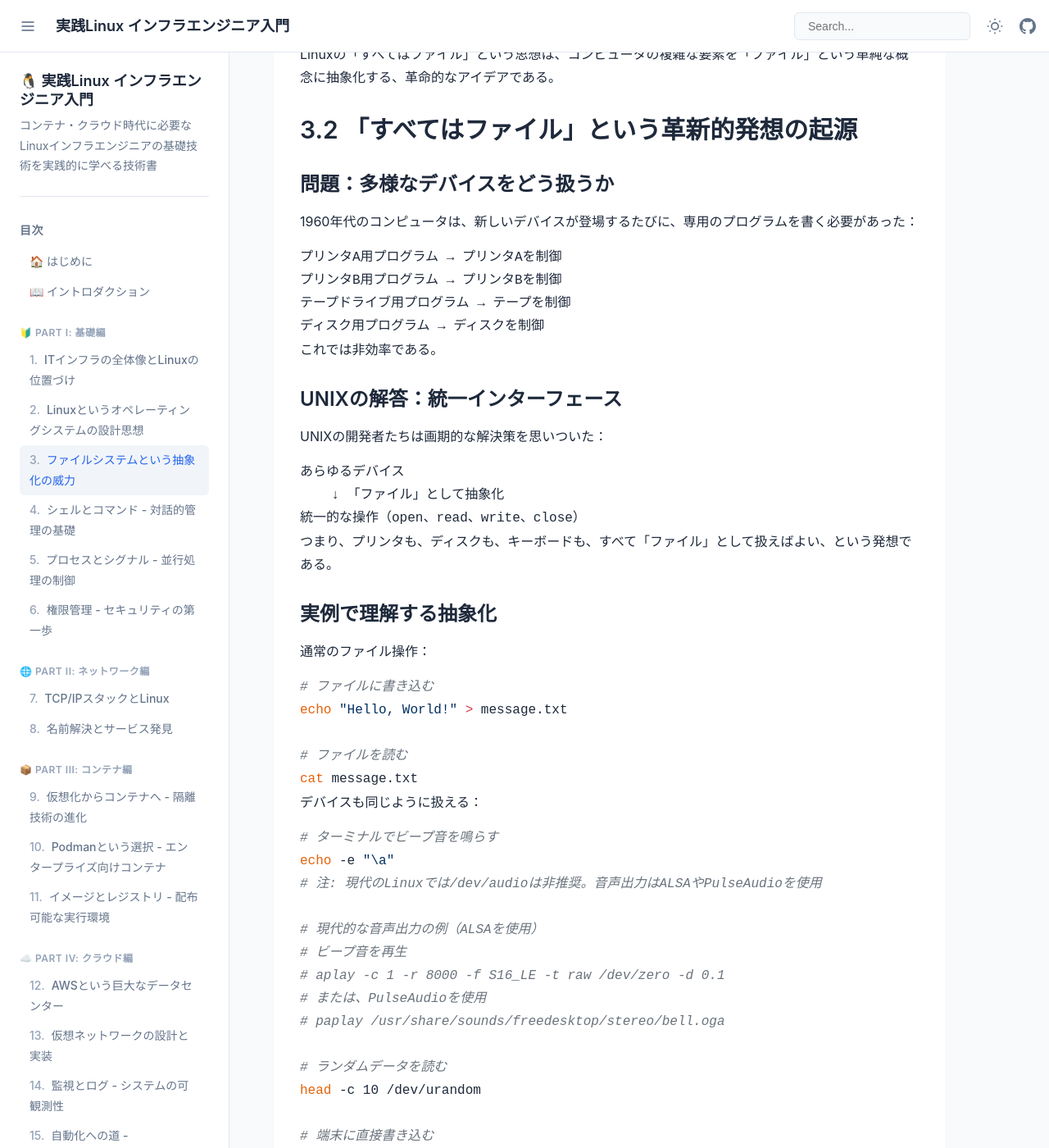
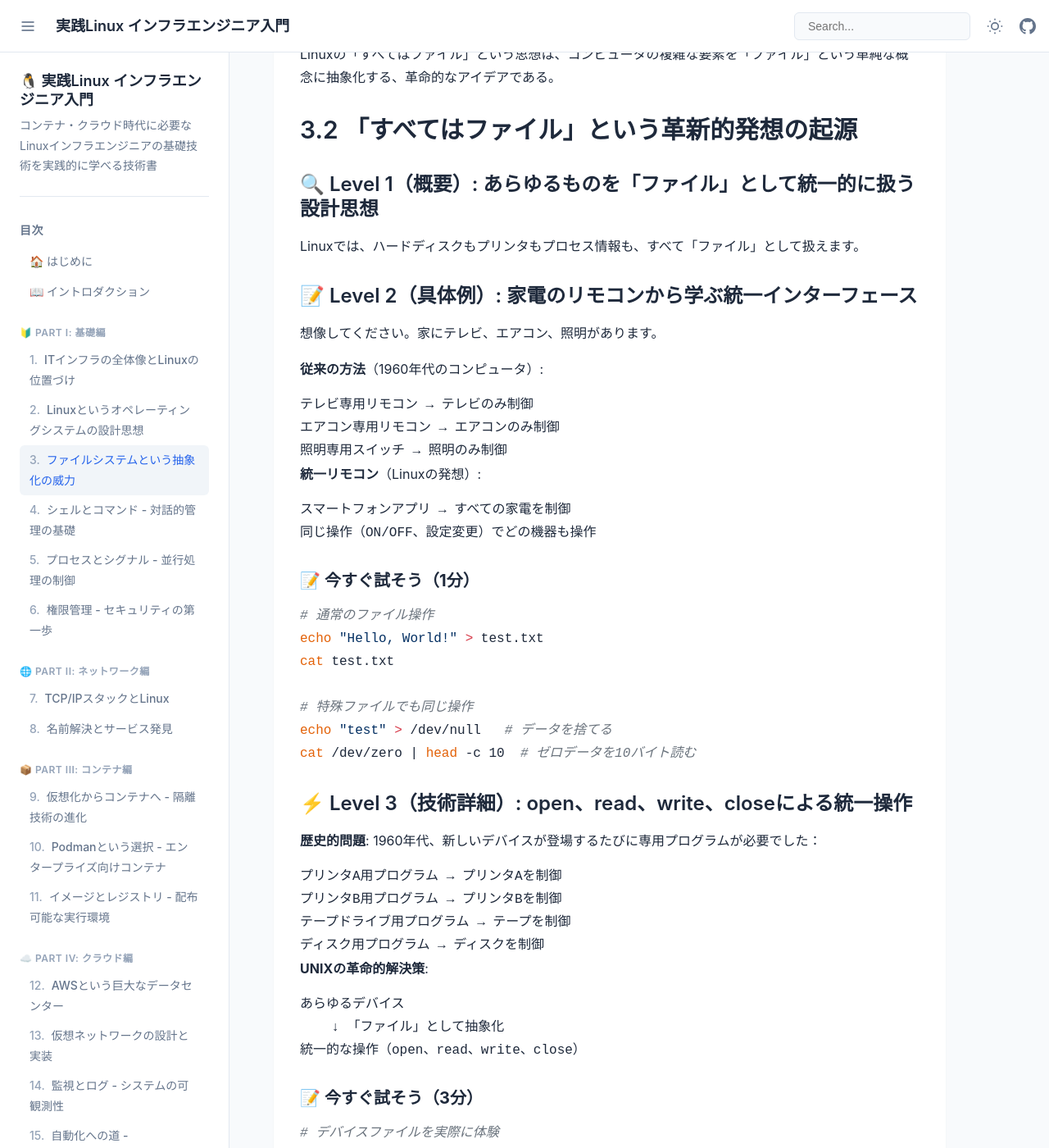
Before and after one commit to itdojp/linux-infra-textbook2, a Jekyll site: the page built from docs/chapters/chapter-03-filesystem-abstraction.md, in a window 1280 px wide and 1400 px high, scrolled down 875 px. Shown: the whole window at 82% size. Built offline with Jekyll 4.4.1, drawn with Linux system fonts in a browser that asks for light colours; some of the changed text lies outside the part shown.

Commit message:
ISSUE #1 Phase 2-1: プログレッシブ・ディスクロージャーとインラインハンズオンの実装
- 第2章、第3章、第4章にLevel 1-3の段階的説明を実装
- 各重要概念の直後に「今すぐ試そう」の実践ボックスを追加
- よくある間違いと対処法のセクションを追加
- 絵文字でレベルを視覚的に区別（🔍📝⚡）

````diff
--- a/docs/chapters/chapter-02-linux-philosophy.md
+++ b/docs/chapters/chapter-02-linux-philosophy.md
@@ -67,30 +67,68 @@ UNIX (1969)
 
 ## 2.3 「小さなツールの組み合わせ」思想
 
-### 道具箱としてのLinux
+### 🔍 Level 1（概要）: 単機能ツールを組み合わせて複雑な処理を実現する技術
+
+Linuxは「一つのプログラムは一つのことをうまくやる」という原則で設計されています。
+
+### 📝 Level 2（具体例）: 大工さんの道具箱から学ぶ
 
 大工さんの道具箱を想像してください。のこぎり、かんな、金づち。それぞれは単機能だが、組み合わせることで家が建つ。
 
-Linuxも同じである。小さな、単機能のコマンド（ツール）を組み合わせて、複雑な処理を実現する。
+```
+のこぎり：木を切る
+   ↓
+かんな：表面を滑らかにする
+   ↓
+金づち：釘を打つ
+   ↓
+家が完成！
+```
 
-### 実例：ログファイルから特定のエラーを数える
+Linuxも同じです。小さな、単機能のコマンド（ツール）を組み合わせて、複雑な処理を実現します。
 
-ある日、Webサーバーの管理者から「昨日の404エラーは何件あった？」と聞かれたとする。
+#### 📝 **今すぐ試そう（30秒）**
+```bash
+# 単機能ツールを体験
+echo "Hello World"     # 文字を表示するだけ
+date                   # 日付を表示するだけ
+whoami                 # ユーザー名を表示するだけ
 
-Windows的アプローチ：専用の高価なログ解析ソフトを購入
+# 組み合わせてメッセージを作る
+echo "$(date) に $(whoami) がLinuxを学習中"
+```
 
-Linux的アプローチ：既存のコマンドを組み合わせる
+### ⚡ Level 3（技術詳細）: パイプとリダイレクトによる処理チェーン
+
+実際の業務例で理解しましょう。
+
+**シナリオ**: Webサーバーの管理者から「昨日の404エラーは何件あった？」と聞かれた。
+
+**従来のアプローチ**: 専用の高価なログ解析ソフトを購入
+
+**Linuxアプローチ**: 既存のコマンドを組み合わせる
 
 ```bash
 grep "404" /var/log/nginx/access.log | grep "2024-03-14" | wc -l
 ```
 
-この一行を分解すると：
-1. `grep "404"` : "404"を含む行を抽出
-2. `grep "2024-03-14"` : その中から特定の日付を含む行を抽出
-3. `wc -l` : 行数を数える
+**処理の流れ**:
+1. `grep "404"` → "404"を含む行を抽出
+2. `|` → 前の結果を次のコマンドに渡す
+3. `grep "2024-03-14"` → その中から特定の日付を含む行を抽出
+4. `|` → さらに次のコマンドに渡す
+5. `wc -l` → 行数を数える
 
-それぞれは単純な機能だが、`|`（パイプ）でつなぐことで、求める結果が得られる。
+#### 📝 **今すぐ試そう（2分）**
+```bash
+# ログファイルの代わりにテストデータを作成
+echo -e "2024-03-14 404 error\n2024-03-14 200 OK\n2024-03-15 404 error" > test.log
+
+# 同じ方法で404エラーを数えてみる
+grep "404" test.log | grep "2024-03-14" | wc -l
+
+# 結果は「1」が表示されるはず
+```
 
 ### なぜこの思想が優れているのか
 
@@ -145,9 +183,35 @@ count_errors "403"
 
 ## 2.4 カーネルとユーザーランドの関係
 
-### カーネルとは何か
+### 🔍 Level 1（概要）: LinuxカーネルはOSの中核となる管理者
 
-カーネル（kernel）は「核」という意味である。Linuxにおいて、カーネルは以下の役割を担う：
+**カーネル**（kernel: 核）は、ハードウェアとアプリケーションの間で交通整理をする管理者です。
+
+### 📝 Level 2（具体例）: 都市の交通管制センターに例えると
+
+カーネルを都市の交通管制センターに例えてみましょう：
+
+```
+🏢 市民（アプリケーション）
+   ↓「道路を使いたい」
+📻 交通管制（カーネル）
+   ├─ 🚦 信号制御（プロセス管理）
+   ├─ 🛣️ 道路配分（メモリ管理）
+   ├─ 📁 住所管理（ファイルシステム）
+   └─ 🚔 交通規則（セキュリティ）
+   ↓
+🏗️ インフラ（ハードウェア）
+```
+
+#### 📝 **今すぐ試そう（1分）**
+```bash
+# カーネルの情報を見てみよう
+uname -a        # カーネルのバージョン情報
+uptime          # システムの稼働時間
+free -h         # メモリの使用状況
+```
+
+### ⚡ Level 3（技術詳細）: システムコールによる厳密な管理
 
 ```
 ユーザーのリクエスト
@@ -167,14 +231,26 @@ Linuxカーネル
 CPU、メモリ、ディスク、ネットワークカード
 ```
 
-### 交通整理役としてのカーネル
+#### 📝 **今すぐ試そう（2分）**
+```bash
+# プロセスがどのように管理されているか見てみよう
+ps aux | head -5      # 動いているプロセス一覧
+top -n1 | head -10    # CPU/メモリ使用率
+cat /proc/version     # カーネルの詳細情報
+```
 
-カーネルを都市の交通管制センターに例えてみましょう：
+#### ⚠️ よくある間違いと対処法
 
-- **信号制御**：どの車（プロセス）をいつ走らせるか
-- **道路管理**：道路（メモリ）をどう配分するか
-- **交通規則**：事故（クラッシュ）を防ぐルール
-- **緊急対応**：事故が起きたときの処理
+**間違い**: 「カーネルをアップデートしたら、すべてのソフトウェアを再インストールが必要」
+
+**現実**: カーネルとアプリケーションは独立しているため、基本的に再インストール不要
+
+```bash
+# カーネルアップデート前後の確認方法
+uname -r                    # 現在のカーネルバージョン
+sudo apt list --upgradable # アップデート可能なパッケージ
+# システム再起動後に新しいカーネルで動作
+```
 
 ### ユーザーランドの自由
 
--- a/docs/chapters/chapter-03-filesystem-abstraction.md
+++ b/docs/chapters/chapter-03-filesystem-abstraction.md
@@ -30,9 +30,42 @@ Linuxの「すべてはファイル」という思想は、コンピュータの
 
 ## 3.2 「すべてはファイル」という革新的発想の起源
 
-### 問題：多様なデバイスをどう扱うか
+### 🔍 Level 1（概要）: あらゆるものを「ファイル」として統一的に扱う設計思想
 
-1960年代のコンピュータは、新しいデバイスが登場するたびに、専用のプログラムを書く必要があった：
+Linuxでは、ハードディスクもプリンタもプロセス情報も、すべて「ファイル」として扱えます。
+
+### 📝 Level 2（具体例）: 家電のリモコンから学ぶ統一インターフェース
+
+想像してください。家にテレビ、エアコン、照明があります。
+
+**従来の方法**（1960年代のコンピュータ）:
+```
+テレビ専用リモコン → テレビのみ制御
+エアコン専用リモコン → エアコンのみ制御
+照明専用スイッチ → 照明のみ制御
+```
+
+**統一リモコン**（Linuxの発想）:
+```
+スマートフォンアプリ → すべての家電を制御
+同じ操作（ON/OFF、設定変更）でどの機器も操作
+```
+
+#### 📝 **今すぐ試そう（1分）**
+```bash
+# 通常のファイル操作
+echo "Hello, World!" > test.txt
+cat test.txt
+
+# 特殊ファイルでも同じ操作
+echo "test" > /dev/null   # データを捨てる
+cat /dev/zero | head -c 10  # ゼロデータを10バイト読む
+```
+
+### ⚡ Level 3（技術詳細）: open、read、write、closeによる統一操作
+
+**歴史的問題**:
+1960年代、新しいデバイスが登場するたびに専用プログラムが必要でした：
 
 ```
 プリンタA用プログラム → プリンタAを制御
@@ -41,51 +74,39 @@ Linuxの「すべてはファイル」という思想は、コンピュータの
 ディスク用プログラム → ディスクを制御
 ```
 
-これでは非効率である。
-
-### UNIXの解答：統一インターフェース
-
-UNIXの開発者たちは画期的な解決策を思いついた：
-
+**UNIXの革命的解決策**:
 ```
 あらゆるデバイス
     ↓ 「ファイル」として抽象化
 統一的な操作（open、read、write、close）
 ```
 
-つまり、プリンタも、ディスクも、キーボードも、すべて「ファイル」として扱えばよい、という発想である。
+#### 📝 **今すぐ試そう（3分）**
+```bash
+# デバイスファイルを実際に体験
+ls -l /dev/zero /dev/null /dev/urandom
 
-### 実例で理解する抽象化
+# 同じcat コマンドで異なるデバイスにアクセス
+timeout 2 cat /dev/zero   # 2秒間ゼロデータを表示
+cat /dev/null < test.txt  # データが消える
+head -c 20 /dev/urandom   # ランダムデータを20バイト
 
-通常のファイル操作：
-```bash
-# ファイルに書き込む
-echo "Hello, World!" > message.txt
-
-# ファイルを読む
-cat message.txt
+# 結果を確認して、すべて「ファイル」として扱えることを実感
 ```
 
-デバイスも同じように扱える：
+#### ⚠️ よくある間違いと対処法
+
+**間違い**: `/dev/zero`を読み続けて無限ループに陥る
+
 ```bash
-# ターミナルでビープ音を鳴らす
-echo -e "\a"
-# 注: 現代のLinuxでは/dev/audioは非推奨。音声出力はALSAやPulseAudioを使用
+# 危険：終了しない
+cat /dev/zero
 
-# 現代的な音声出力の例（ALSAを使用）
-# ビープ音を再生
-# aplay -c 1 -r 8000 -f S16_LE -t raw /dev/zero -d 0.1
-# または、PulseAudioを使用
-# paplay /usr/share/sounds/freedesktop/stereo/bell.oga
-
-# ランダムデータを読む
-head -c 10 /dev/urandom
-
-# 端末に直接書き込む
-echo "緊急メッセージ" > /dev/pts/0
+# 安全：時間制限付き
+timeout 5 cat /dev/zero
+# または
+head -c 1000 /dev/zero
 ```
-
-プログラマーから見れば、すべて同じ「ファイル操作」である。
 
 ## 3.3 デバイス、プロセス情報、設定のファイル化
 
--- a/docs/chapters/chapter-04-shell-and-commands.md
+++ b/docs/chapters/chapter-04-shell-and-commands.md
@@ -32,20 +32,24 @@ title: "第4章：シェルとコマンド - 対話的管理の基礎"
 
 ## 4.2 なぜGUIではなくCUIが主流なのか
 
-### 実例で理解する：1000個のファイル名を変更する
+### 🔍 Level 1（概要）: CUIは大量処理と自動化に最適
+
+CUIは一度に大量の処理を正確に実行できます。
+
+### 📝 Level 2（具体例）: 1000個のファイル名を変更する作業を比較
 
 あなたは、デジタルカメラで撮影した1000枚の写真ファイルの名前を変更する必要があるとします。
 
-#### GUIでの作業
+**GUIでの作業**:
 1. ファイルを一つクリック
 2. 右クリックして「名前の変更」
 3. 新しい名前を入力
 4. Enterキーを押す
 5. 次のファイルへ...（これを1000回繰り返す）
 
-所要時間：1ファイル10秒として、約3時間
+⏰ 所要時間：1ファイル10秒として、約3時間
 
-#### CUIでの作業
+**CUIでの作業**:
 ```bash
 # IMG_*.jpg を photo_001.jpg, photo_002.jpg... に変更
 counter=1
@@ -55,7 +59,42 @@ for file in IMG_*.jpg; do
 done
 ```
 
-所要時間：コマンド入力30秒 + 実行1秒 = 31秒
+⏰ 所要時間：コマンド入力30秒 + 実行1秒 = 31秒
+
+#### 📝 **今すぐ試そう（2分）**
+```bash
+# まずテスト用のファイルを5個作成
+touch IMG_001.jpg IMG_002.jpg IMG_003.jpg IMG_004.jpg IMG_005.jpg
+
+# ファイルが作成されたか確認
+ls IMG_*.jpg
+
+# 一括で名前を変更
+counter=1
+for file in IMG_*.jpg; do
+    mv "$file" "photo_$(printf %03d $counter).jpg"
+    ((counter++))
+done
+
+# 結果を確認
+ls photo_*.jpg
+```
+
+### ⚡ Level 3（技術詳細）: バッチ処理による圧倒的な効率化
+
+#### ⚠️ よくある間違いと対処法
+
+**間違い**: `mv *.jpg photo_*.jpg`（すべてのファイルが1つのファイルに上書きされる）
+
+```bash
+# 危険：最後のファイル以外すべて消える
+mv *.jpg photo.jpg
+
+# 正解：ループで1つずつ処理
+for file in *.jpg; do
+    mv "$file" "photo_${file}"
+done
+```
 
 ### CUIの本質的な優位性
 
````
